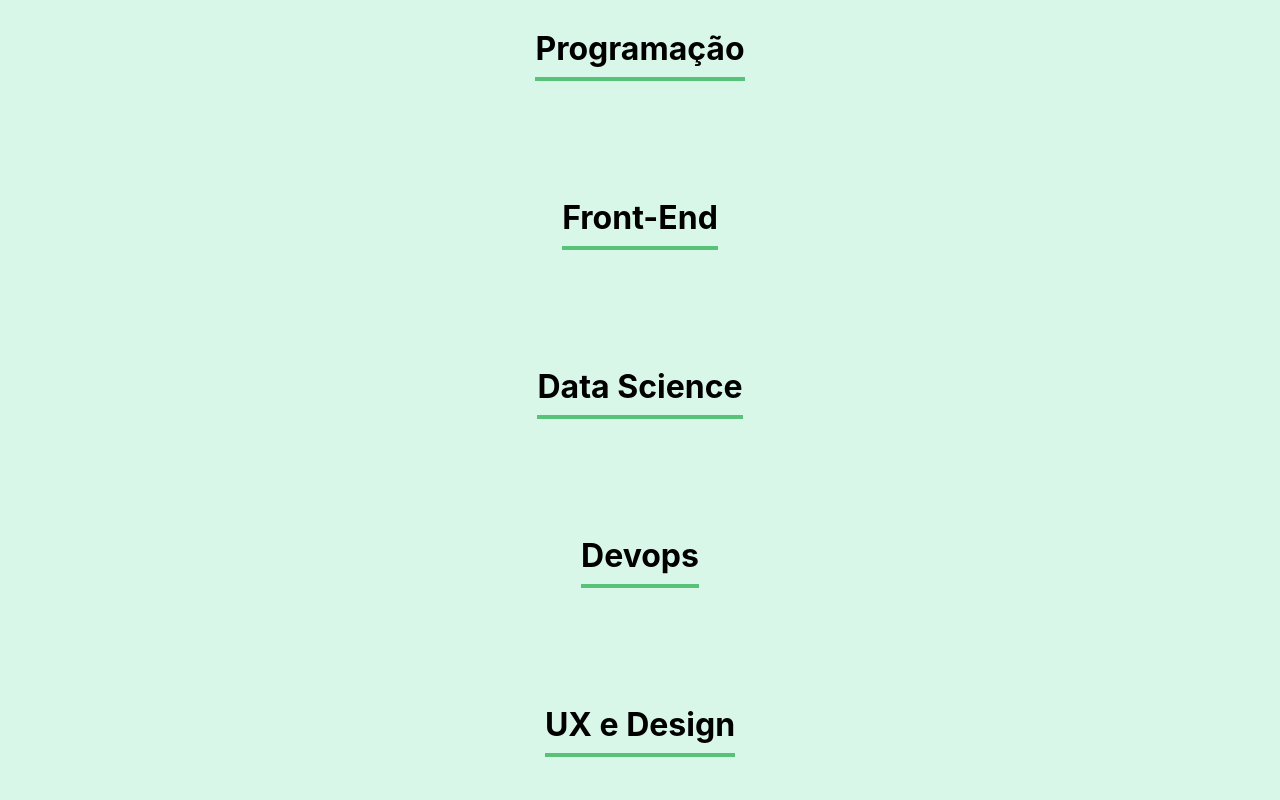
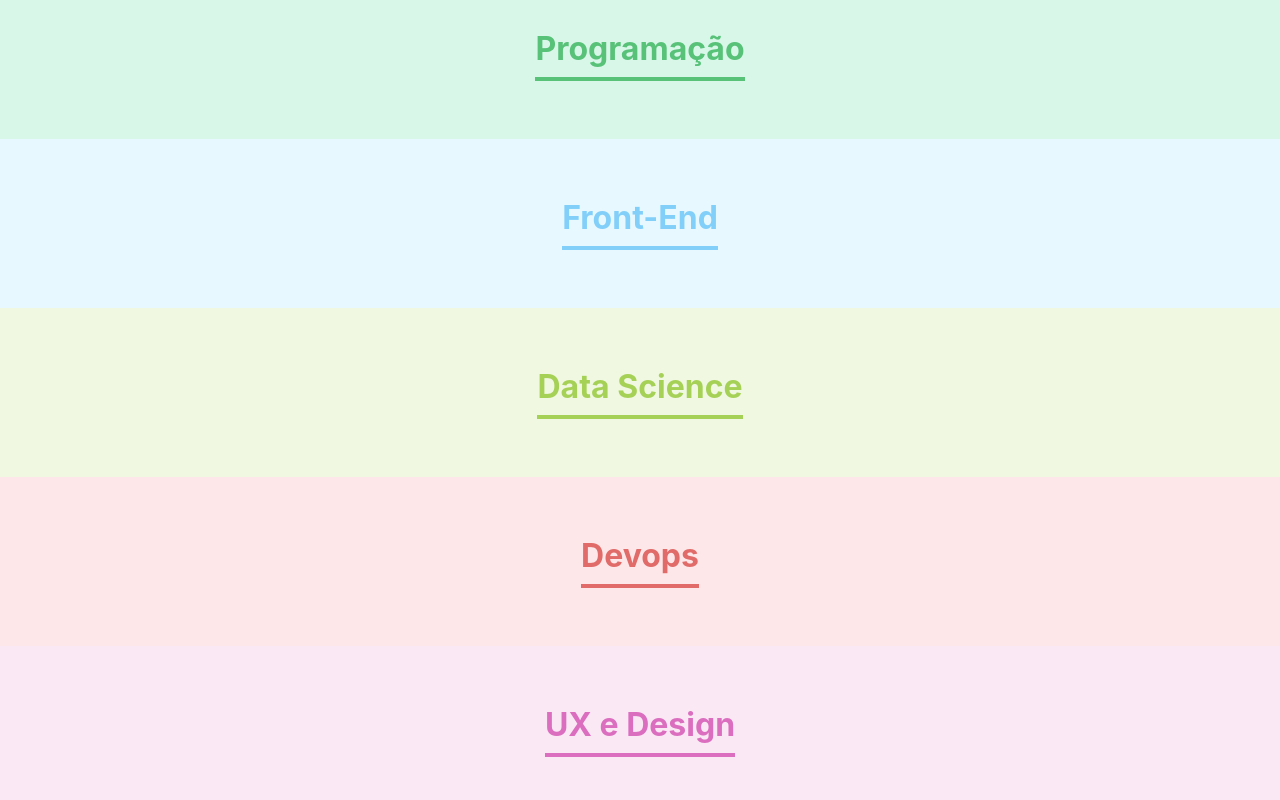
Before and after one commit to BrenoDev00/Estudos_React, a React (Create React App) app in the folder organo/: page / in a window 1280 px wide. Shown: the part 1340-2140 px from the top of the page. Built offline with nearby package versions, Linux system fonts and the light colour scheme.

Commit message:
adiciona cor primária e secundária dinamicamente no componente Time

```diff
--- a/organo/src/App.js
+++ b/organo/src/App.js
@@ -4,6 +4,50 @@
 import Time from "./componentes/Times/index.js";
 
 function App() {
+  const times = [
+    {
+      nome: "Programação",
+      corPrimaria: "#57c278",
+      corSecundaria: "#d9f7e9",
+    },
+
+    {
+      nome: "Front-End",
+      corPrimaria: "#82CFFA",
+      corSecundaria: "#E8F8FF",
+    },
+
+    {
+      nome: "Data Science",
+      corPrimaria: "#A6D157",
+      corSecundaria: "#F0F8E2",
+    },
+
+    {
+      nome: "Devops",
+      corPrimaria: "#E06B69",
+      corSecundaria: "#FDE7E8",
+    },
+
+    {
+      nome: "UX e Design",
+      corPrimaria: "#DB6EBF",
+      corSecundaria: "#FAE9F5",
+    },
+
+    {
+      nome: "Mobile",
+      corPrimaria: "#FFBA05",
+      corSecundaria: "#FFF5D9",
+    },
+
+    {
+      nome: "Inovação e Gestão",
+      corPrimaria: "#FF8A29",
+      corSecundaria: "#FFEEDF",
+    },
+  ];
+
   const [colaboradores, setColaboradores] = useState([]);
 
   const aoNovoColaboradorCadastrado = (colaborador) => {
@@ -19,13 +63,15 @@
           aoNovoColaboradorCadastrado(colaborador)
         }
       />
-      <Time nome="Programação" />
-      <Time nome="Front-End" />
-      <Time nome="Data Science" />
-      <Time nome="Devops" />
-      <Time nome="UX e Design" />
-      <Time nome="Mobile" />
-      <Time nome="Inovação e Gestão" />
+
+      {times.map((time) => (
+        <Time
+          key={time.nome}
+          nome={time.nome}
+          corSecundaria={time.corSecundaria}
+          corPrimaria={time.corPrimaria}
+        />
+      ))}
     </div>
   );
 }
--- a/organo/src/componentes/Times/Time.css
+++ b/organo/src/componentes/Times/Time.css
@@ -1,12 +1,12 @@
 .time {
   text-align: center;
-  background-color: #d9f7e9;
+
   padding: 32px;
 }
 
 .time h2 {
   font-size: 32px;
-  border-bottom: 4px solid #57c278;
+  border-bottom: 4px solid;
   display: inline-block;
   padding-bottom: 9px;
 }
--- a/organo/src/componentes/Times/index.js
+++ b/organo/src/componentes/Times/index.js
@@ -1,11 +1,11 @@
-import "./Time.css"
+import "./Time.css";
 
 const Time = (props) => {
-    return (
-        <section className="time">
-            <h2>{props.nome}</h2>
-        </section>
-    )
-}
+  return (
+    <section className="time" style={{ backgroundColor: props.corSecundaria }}>
+      <h2 style={{color: props.corPrimaria}}>{props.nome}</h2>
+    </section>
+  );
+};
 
 export default Time;
```
